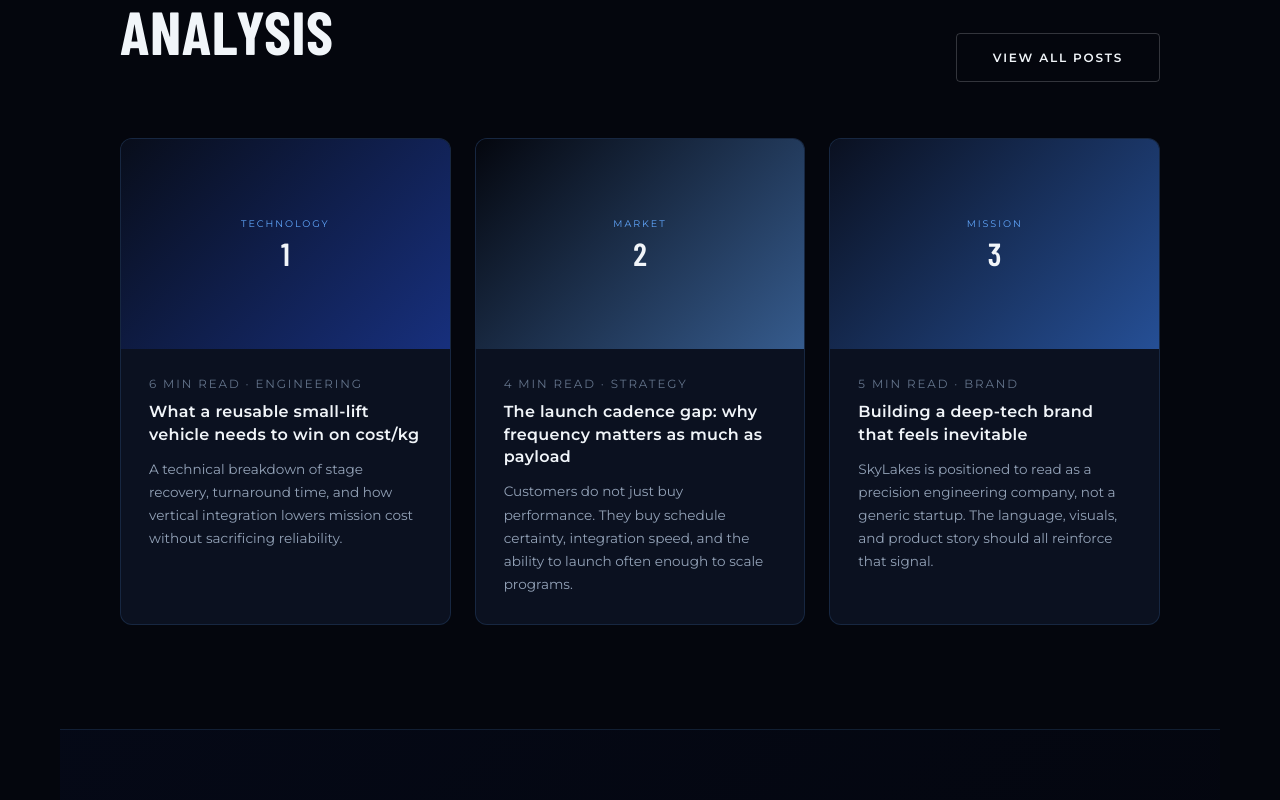
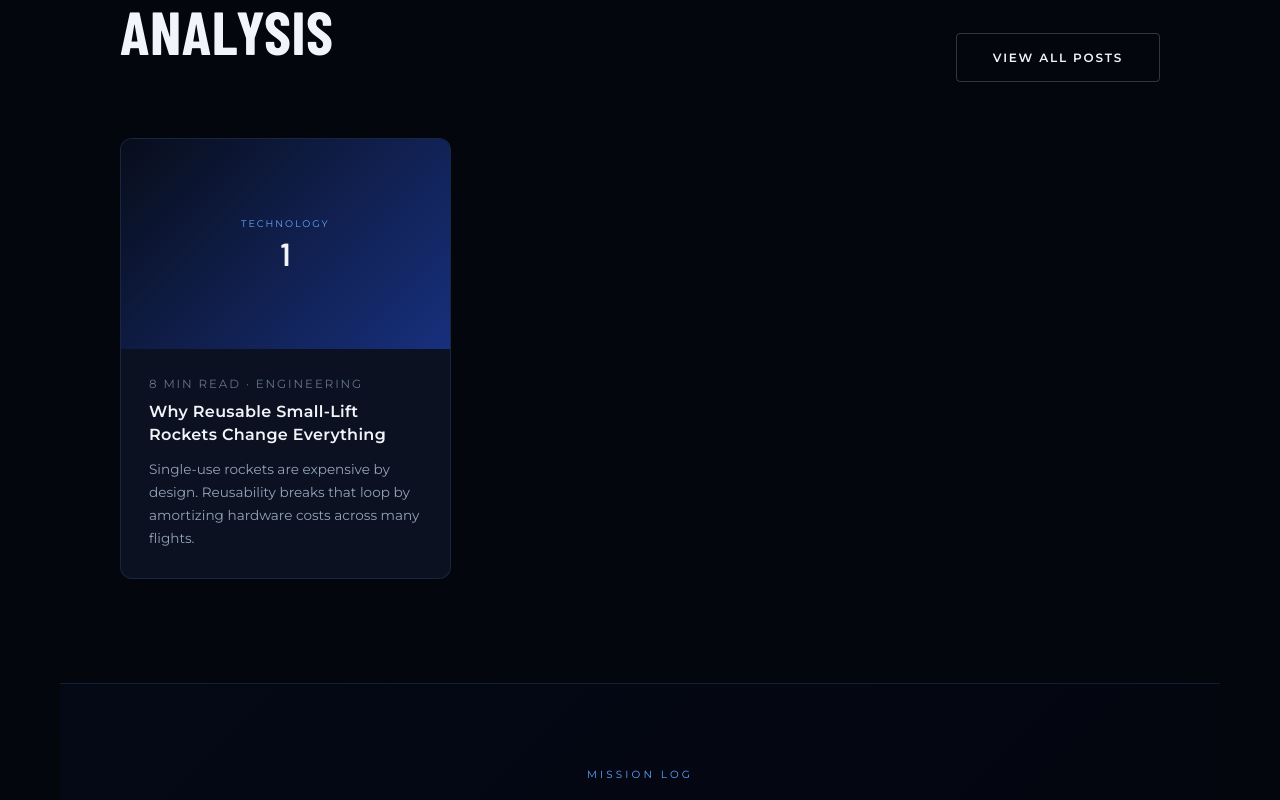
Before and after one commit to Aadii02/skylakeswebsitemain, a React (Vite) app in the folder skylakes-react/: page /blog in a window 1280 px wide. Shown: the part 1620-2420 px from the top of the page. Built offline with nearby package versions, Linux system fonts and the light colour scheme; a web font is replaced by a local one.

Commit message:
fixed the blog page

```diff
--- a/skylakes-react/src/App.jsx
+++ b/skylakes-react/src/App.jsx
@@ -7,6 +7,7 @@ import HomePage from './pages/HomePage';
 import ModelRocketsPage from './pages/ModelRocketsPage';
 import SubstemsPage from './pages/SubstemsPage';
 import BlogPage from './pages/BlogPage';
+import BlogPostPage from './pages/BlogPostPage';
 
 function App() {
   const bgAudioRef = useRef(null);
@@ -117,6 +118,7 @@ function App() {
           <Route path="/vehicles/model-rockets" element={<Navigate to="/vehicles" replace />} />
           <Route path="/products/substems" element={<SubstemsPage />} />
           <Route path="/blog" element={<BlogPage />} />
+          <Route path="/blog/:slug" element={<BlogPostPage />} />
         </Routes>
       </Router>
     </>
--- /dev/null
+++ b/skylakes-react/src/data/blogPosts.js
@@ -0,0 +1,24 @@
+const blogPosts = [
+  {
+    id: 1,
+    slug: 'reusable-launch-economics',
+    tag: 'Technology',
+    title: 'Why Reusable Small-Lift Rockets Change Everything',
+    excerpt:
+      "Single-use rockets are expensive by design. Reusability breaks that loop by amortizing hardware costs across many flights.",
+    meta: '8 min read · Engineering',
+    date: '2026-05-09',
+    content: `
+      <p>Single-use rockets are expensive by design. You build the vehicle, burn it once, it falls into the ocean. Every launch, you pay for the whole thing again.</p>
+      <p>Reusability breaks that loop.</p>
+      <p>Recover the first stage, refurbish it, fly it again. The hardware cost gets amortized across 10, 20, 50 flights. Your per-launch cost drops dramatically — not incrementally.</p>
+      <p>For large rockets this matters. For small-lift it's existential.</p>
+      <p>Small satellites are proliferating fast. University teams, defence startups, Earth observation companies — all need dedicated rideshare at prices that don't eat their entire budget. The current market charges ₹80–120Cr for a dedicated small-lift slot. Most of these customers can't afford that.</p>
+      <p>Sub-₹40Cr changes who can access orbit. It's not just cheaper — it opens the market to customers who don't exist yet because the price point never made sense.</p>
+      <p>That's the gap we're building into at SKYLX Aerospace. Reusable. Vertically integrated. Designed from first principles for the Indian small sat market.</p>
+      <p>We're early. We build in public. Follow along.</p>
+    `,
+  },
+];
+
+export default blogPosts;
--- a/skylakes-react/src/pages/BlogPage.jsx
+++ b/skylakes-react/src/pages/BlogPage.jsx
@@ -1,7 +1,8 @@
-import React from 'react';
+import React, { useState } from 'react';
 import { Link } from 'react-router-dom';
 import StarsBackground from '../components/StarsBackground';
 import Footer from '../components/Footer';
+import posts from '../data/blogPosts';
 
 const featuredStory = {
   tag: 'Featured Analysis',
@@ -10,29 +11,7 @@ const featuredStory = {
     'SkyLakes Aerospace is engineering a reusable launch stack built around cost per kilogram, fast turnaround, and high-frequency access to orbit. This is the operating model that turns launch from a rare event into a repeatable service.',
 };
 
-const articles = [
-  {
-    tag: 'Technology',
-    title: 'What a reusable small-lift vehicle needs to win on cost/kg',
-    excerpt:
-      'A technical breakdown of stage recovery, turnaround time, and how vertical integration lowers mission cost without sacrificing reliability.',
-    meta: '6 min read · Engineering',
-  },
-  {
-    tag: 'Market',
-    title: 'The launch cadence gap: why frequency matters as much as payload',
-    excerpt:
-      'Customers do not just buy performance. They buy schedule certainty, integration speed, and the ability to launch often enough to scale programs.',
-    meta: '4 min read · Strategy',
-  },
-  {
-    tag: 'Mission',
-    title: 'Building a deep-tech brand that feels inevitable',
-    excerpt:
-      'SkyLakes is positioned to read as a precision engineering company, not a generic startup. The language, visuals, and product story should all reinforce that signal.',
-    meta: '5 min read · Brand',
-  },
-];
+const articles = posts;
 
 const signalCards = [
   {
@@ -48,6 +27,71 @@ const signalCards = [
     text: 'Propulsion, avionics, structures, and recovery systems under one engineering stack.',
   },
 ];
+
+function NewsletterForm() {
+  const [name, setName] = useState('');
+  const [email, setEmail] = useState('');
+  const [topics, setTopics] = useState('');
+  const [status, setStatus] = useState('idle');
+
+  const handleSubmit = async (e) => {
+    e.preventDefault();
+    setStatus('sending');
+    const url = 'https://formspree.io/f/YOUR_FORM_ID';
+    try {
+      const form = new FormData();
+      form.append('name', name);
+      form.append('email', email);
+      form.append('topics', topics);
+
+      const res = await fetch(url, {
+        method: 'POST',
+        body: form,
+        headers: {
+          Accept: 'application/json',
+        },
+      });
+
+      if (res.ok) {
+        setStatus('thanks');
+        setName('');
+        setEmail('');
+        setTopics('');
+      } else {
+        setStatus('error');
+      }
+    } catch (err) {
+      setStatus('error');
+    }
+  };
+
+  return (
+    <form onSubmit={handleSubmit} className="reveal" style={{ display: 'grid', gap: '16px', maxWidth: '720px', margin: '0 auto' }}>
+      <div className="form-row">
+        <input value={name} onChange={(e) => setName(e.target.value)} name="name" className="form-input" type="text" placeholder="Your name" aria-label="Your name" />
+        <input value={email} onChange={(e) => setEmail(e.target.value)} name="email" className="form-input" type="email" placeholder="Email address" aria-label="Email address" required />
+      </div>
+      <textarea
+        value={topics}
+        onChange={(e) => setTopics(e.target.value)}
+        name="topics"
+        className="form-email"
+        placeholder="What topics do you want updates on?"
+        aria-label="Topics of interest"
+        rows="4"
+        style={{ resize: 'vertical', marginBottom: '0' }}
+      />
+      <div style={{ display: 'flex', justifyContent: 'center', gap: '14px', flexWrap: 'wrap', marginTop: '8px' }}>
+        <button className="btn-primary" type="submit">{status === 'sending' ? 'Sending…' : 'Join Updates'}</button>
+        <Link to="/vehicles" className="btn-outline" style={{ textDecoration: 'none' }}>
+          Explore Vehicles
+        </Link>
+      </div>
+      {status === 'thanks' && <div className="form-success" style={{ color: 'var(--accent)', textAlign: 'center', marginTop: '8px' }}>Thanks — we sent a confirmation to your email.</div>}
+      {status === 'error' && <div className="form-error" style={{ color: 'var(--accent)', textAlign: 'center', marginTop: '8px' }}>Something went wrong, please try again.</div>}
+    </form>
+  );
+}
 
 export default function BlogPage() {
   return (
@@ -105,8 +149,8 @@ export default function BlogPage() {
                   {featuredStory.excerpt}
                 </div>
                 <div className="blog-feature-cta" style={{ display: 'flex', gap: '12px', flexWrap: 'wrap', justifyContent: 'center', marginTop: '28px' }}>
-                  <Link to="/vehicles" className="btn-primary" style={{ textDecoration: 'none' }}>
-                    Explore Vehicles
+                  <Link to="/blog/reusable-launch-economics" className="btn-primary" style={{ textDecoration: 'none' }}>
+                    Read Post
                   </Link>
                   <a href="#signals" className="btn-outline" style={{ textDecoration: 'none' }}>
                     Read More Posts
@@ -149,14 +193,19 @@ export default function BlogPage() {
                   <div className="section-label">Research Signals</div>
                   <h2 className="section-title">Engineering notes and market analysis</h2>
                 </div>
-                <Link to="/blog" className="btn-outline" style={{ whiteSpace: 'nowrap', textDecoration: 'none' }}>
+                <a href="#signals" className="btn-outline" style={{ whiteSpace: 'nowrap', textDecoration: 'none' }}>
                   View All Posts
-                </Link>
+                </a>
               </div>
 
               <div className="blog-grid">
-                {articles.map((article, index) => (
-                  <article key={article.title} className="blog-card reveal" style={{ transitionDelay: `${index * 0.12}s` }}>
+                {articles.map((post, index) => (
+                  <Link
+                    to={`/blog/${post.slug}`}
+                    key={post.slug}
+                    className="blog-card reveal"
+                    style={{ transitionDelay: `${index * 0.12}s`, textDecoration: 'none', color: 'inherit' }}
+                  >
                     <div
                       style={{
                         width: '100%',
@@ -173,18 +222,18 @@ export default function BlogPage() {
                       }}
                     >
                       <div style={{ textAlign: 'center' }}>
-                        <div className="blog-tag" style={{ marginBottom: '8px' }}>{article.tag}</div>
+                        <div className="blog-tag" style={{ marginBottom: '8px' }}>{post.tag}</div>
                         <div style={{ fontFamily: 'Barlow Condensed, sans-serif', fontSize: '2rem', textTransform: 'uppercase', lineHeight: 1.05 }}>
                           {index + 1}
                         </div>
                       </div>
                     </div>
                     <div className="blog-body">
-                      <div style={{ color: 'var(--muted)', fontSize: '0.74rem', letterSpacing: '0.16em', textTransform: 'uppercase', marginBottom: '10px' }}>{article.meta}</div>
-                      <div className="blog-title" style={{ fontSize: '1rem' }}>{article.title}</div>
-                      <p className="blog-excerpt">{article.excerpt}</p>
+                      <div style={{ color: 'var(--muted)', fontSize: '0.74rem', letterSpacing: '0.16em', textTransform: 'uppercase', marginBottom: '10px' }}>{post.meta}</div>
+                      <div className="blog-title" style={{ fontSize: '1rem' }}>{post.title}</div>
+                      <p className="blog-excerpt">{post.excerpt}</p>
                     </div>
-                  </article>
+                  </Link>
                 ))}
               </div>
             </div>
@@ -201,25 +250,7 @@ export default function BlogPage() {
                   Get concise updates on reusable launch architecture, vehicle development, and the business of lowering cost per kilogram to orbit.
                 </p>
               </div>
-              <div className="reveal" style={{ display: 'grid', gap: '16px', maxWidth: '720px', margin: '0 auto' }}>
-                <div className="form-row">
-                  <input className="form-input" type="text" placeholder="Your name" aria-label="Your name" />
-                  <input className="form-input" type="email" placeholder="Email address" aria-label="Email address" />
-                </div>
-                <textarea
-                  className="form-email"
-                  placeholder="What topics do you want updates on?"
-                  aria-label="Topics of interest"
-                  rows="4"
-                  style={{ resize: 'vertical', marginBottom: '0' }}
-                />
-                <div style={{ display: 'flex', justifyContent: 'center', gap: '14px', flexWrap: 'wrap', marginTop: '8px' }}>
-                  <button className="btn-primary" type="button">Join Updates</button>
-                  <Link to="/vehicles" className="btn-outline" style={{ textDecoration: 'none' }}>
-                    Explore Vehicles
-                  </Link>
-                </div>
-              </div>
+              <NewsletterForm />
             </div>
           </div>
         </section>
--- /dev/null
+++ b/skylakes-react/src/pages/BlogPostPage.jsx
@@ -0,0 +1,47 @@
+import React from 'react';
+import { Link, useParams } from 'react-router-dom';
+import StarsBackground from '../components/StarsBackground';
+import Footer from '../components/Footer';
+import posts from '../data/blogPosts';
+
+export default function BlogPostPage() {
+  const { slug } = useParams();
+  const post = posts.find((p) => p.slug === slug);
+
+  if (!post) {
+    return (
+      <>
+        <StarsBackground />
+        <main style={{ paddingTop: '120px', minHeight: '60vh' }}>
+          <div style={{ maxWidth: '900px', margin: '0 auto', padding: '40px' }}>
+            <h2 style={{ color: 'var(--white)' }}>404 — Post not found</h2>
+            <p style={{ color: 'var(--muted2)' }}>We couldn't find the blog post you're looking for.</p>
+            <Link to="/blog" className="btn-outline">Back to Blog</Link>
+          </div>
+        </main>
+        <Footer />
+      </>
+    );
+  }
+
+  return (
+    <>
+      <StarsBackground />
+      <main id="blog-post" style={{ paddingTop: '120px', minHeight: '100vh', position: 'relative', zIndex: 1 }}>
+        <div style={{ maxWidth: '900px', margin: '0 auto', padding: '40px' }}>
+          <div style={{ marginBottom: '18px' }}>
+            <div className="section-label" style={{ marginBottom: '8px' }}>{post.tag}</div>
+            <h1 className="section-title" style={{ marginBottom: '8px' }}>{post.title}</h1>
+            <div style={{ color: 'var(--muted)', fontSize: '0.9rem', marginBottom: '16px' }}>{post.date} · {post.meta}</div>
+            <div style={{ marginBottom: '20px' }}>
+              <Link to="/blog" className="btn-outline">Back</Link>
+            </div>
+          </div>
+
+          <article style={{ color: 'var(--muted2)', lineHeight: 1.8 }} dangerouslySetInnerHTML={{ __html: post.content }} />
+        </div>
+      </main>
+      <Footer />
+    </>
+  );
+}
```
